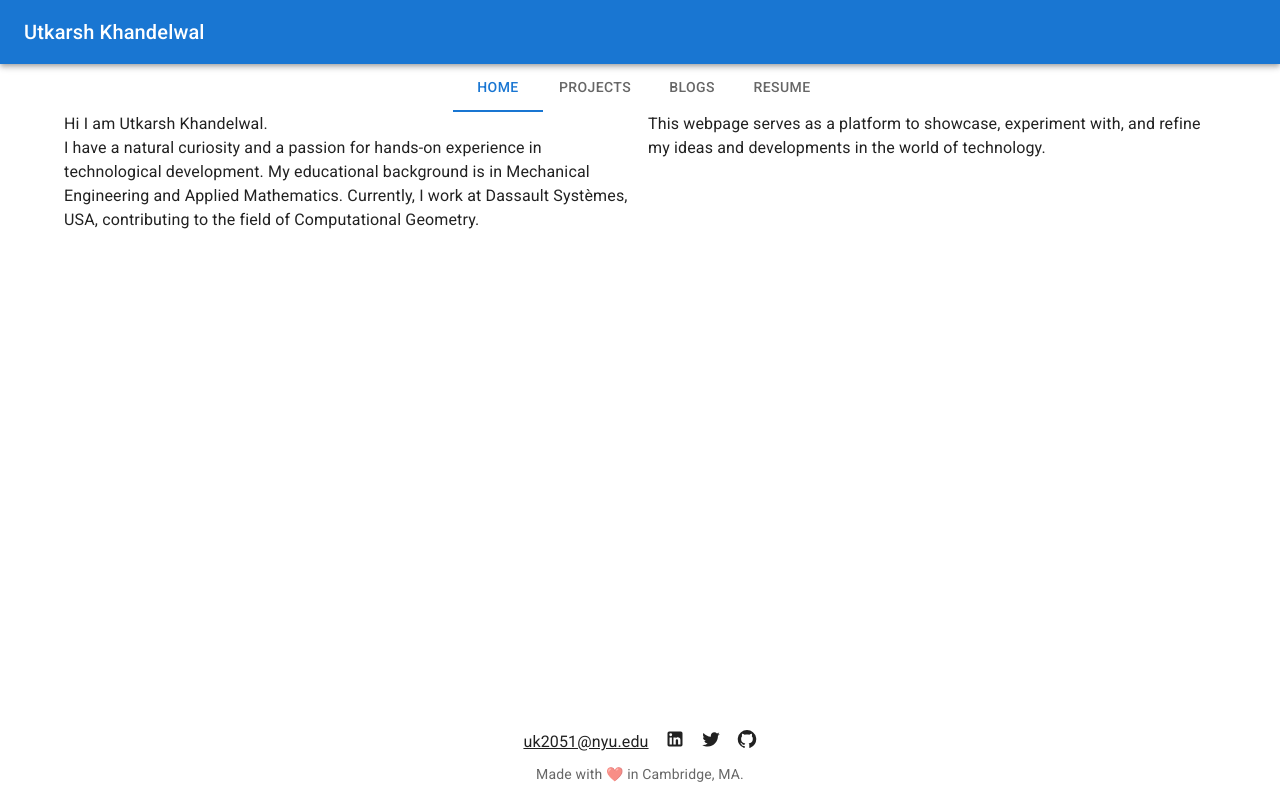
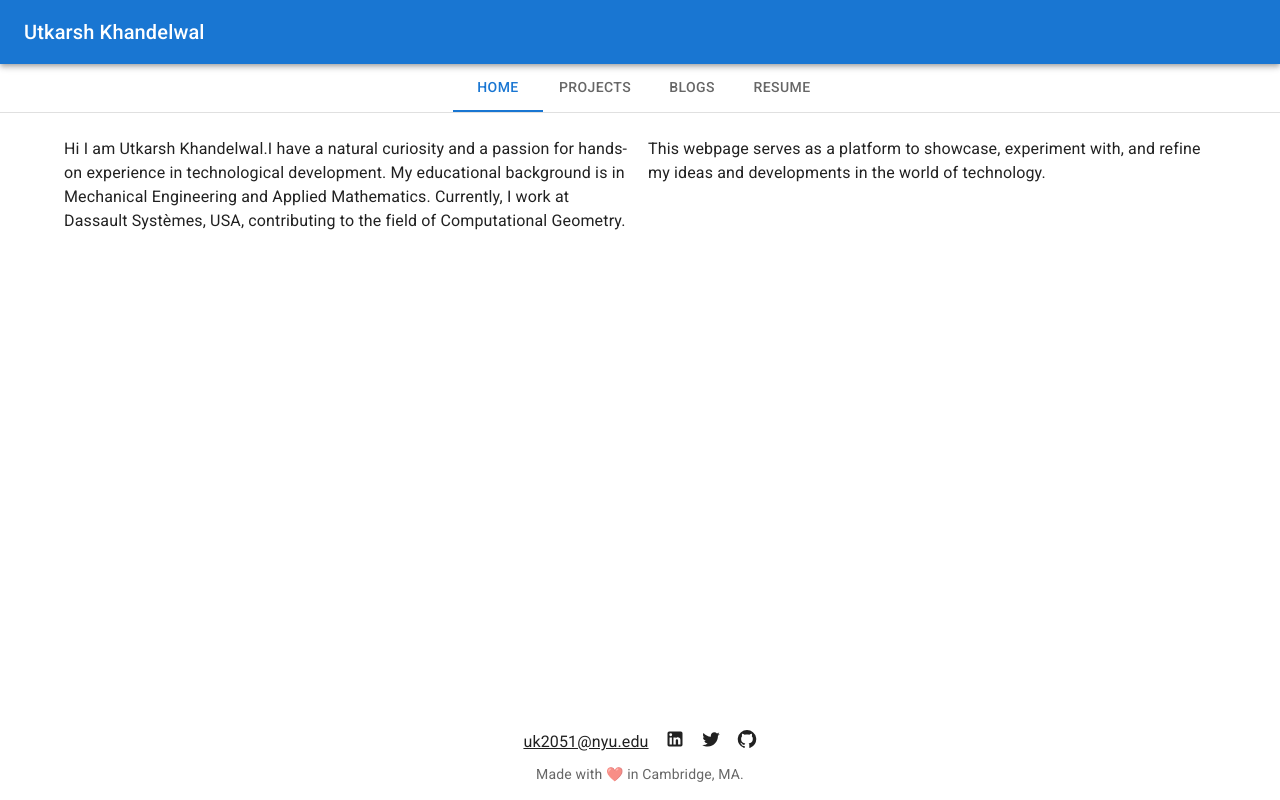
Before and after one commit to khandu-utkarsh/khandu-utkarsh.github.io, a React (Create React App) app in the folder personal-website/: page / in a window 1280 px wide. Built offline with nearby package versions, Linux system fonts and the light colour scheme.

Commit message:
Modified some content and fixed some DOM warnings/error

```diff
--- a/personal-website/package.json
+++ b/personal-website/package.json
@@ -9,6 +9,7 @@
     "@fontsource/roboto": "^5.0.8",
     "@headlessui/react": "^1.7.17",
     "@mui/icons-material": "^5.14.13",
+    "@mui/lab": "^5.0.0-alpha.149",
     "@mui/material": "^5.14.13",
     "@testing-library/jest-dom": "^5.17.0",
     "@testing-library/react": "^13.4.0",
--- a/personal-website/src/components/blogs/Blogs.js
+++ b/personal-website/src/components/blogs/Blogs.js
@@ -3,8 +3,8 @@ import React from "react"
 
 function Blogs() {
         return (
-            <Container maxWidth="lg">
-            <Typography>
+            <Container maxWidth="lg" component={"span"}>
+            <Typography component={"span"}>
             Developing a full-stack blogging framework and engine from scratch, with plans to make it open source and share it with others.
             </Typography>
         </Container>
--- a/personal-website/src/components/home/Home.js
+++ b/personal-website/src/components/home/Home.js
@@ -3,24 +3,23 @@ import { Grid, TextField, Container, Typography } from "@mui/material";
 
 function Home() {
         return (
-        <Container maxWidth="lg">
-            <Grid container spacing={2}>
-                <Grid item xs={12} sm={6}>
-                <Typography align="left" component="h1">
+        <Container maxWidth="lg" component={"span"}>
+            <Grid container spacing={2} component={"span"}>
+                <Grid item xs={12} sm={6} component={"span"}>
+                <Typography component={'span'} align="left">
                     Hi I am Utkarsh Khandelwal.
                 </Typography>
-                <Typography align="left" paragraph={true}>
+                <Typography component={'span'} align="left">
                     I have a natural curiosity and a passion for hands-on experience in technological development.
                     My educational background is in Mechanical Engineering and Applied Mathematics.
                     Currently, I work at Dassault Systèmes, USA, contributing to the field of Computational Geometry.
                 </Typography>
 
                 </Grid>
-                <Grid item xs={12} sm={6}>
-                <Typography align="left" paragraph={true}>
+                <Grid item xs={12} sm={6} component={"span"}>
+                <Typography component={'span'} align="left">
                     This webpage serves as a platform to showcase, experiment with, and refine my ideas and developments in the world of technology.
                 </Typography>
-
                 </Grid>
       </Grid>
     </Container>
--- a/personal-website/src/components/projects/ProjectCard.js
+++ b/personal-website/src/components/projects/ProjectCard.js
@@ -9,18 +9,18 @@ export default function ProjectCard(props) {
     const {card_title, image_path, heading, content}  = props;
     // Use the props in your component
     return (
-        <Card sx={{ maxWidth: 345, border: '2px solid #e0e0e0' }}>
+        <Card sx={{ maxWidth: 345, border: '2px solid #e0e0e0' }} component={"span"}>
         <CardMedia
             component="img"
             sx={{ height: "250px", paddingTop: "2%" }}
             title={card_title}
             image={imageUrl}
         />
-      <CardContent>
-        <Typography gutterBottom variant="h5" component="div">
+      <CardContent component={"span"}>
+        <Typography gutterBottom variant="h5" component={"span"}>
           {heading}
         </Typography>
-        <Typography variant="body2" color="text.secondary">
+        <Typography variant="body2" color="text.secondary" component={"span"}>
           {content}
         </Typography>
       </CardContent>
--- a/personal-website/src/components/projects/Projects.js
+++ b/personal-website/src/components/projects/Projects.js
@@ -33,11 +33,11 @@ const projects = [
 
 export default function ProjectGrid() {
   return (
-    <Container maxWidth="lg">
-      <Grid container spacing={2}>
+    <Container maxWidth="lg" component={"span"}>
+      <Grid container spacing={2} component={"span"}>
         {projects.map((project, index) => (
 
-            <Grid item xs={12} sm={6} key={index} sx={{ display: 'flex', justifyContent: 'center', alignItems: 'center' }}>
+            <Grid item xs={12} sm={6} key={index} sx={{ display: 'flex', justifyContent: 'center', alignItems: 'center' }} component={"span"}>
                 <ProjectCard
                 title={project.title}
                 image={project.image}
--- a/personal-website/src/components/resume/Resume.js
+++ b/personal-website/src/components/resume/Resume.js
@@ -2,8 +2,8 @@ import React from "react"
 import { Container, Typography } from "@mui/material";
 function Resume() {
         return (
-            <Container maxWidth="lg">
-            <Typography>
+            <Container maxWidth="lg" component={"span"}>
+            <Typography component={"span"}>
                 Have to embed Latex into or something and render it
             </Typography>
         </Container>
--- a/personal-website/src/components/tabs/Tabs.js
+++ b/personal-website/src/components/tabs/Tabs.js
@@ -1,4 +1,5 @@
 import React from "react"
+import PropTypes from 'prop-types';
 
 import Home from "../home/Home";
 import Blogs from "../blogs/Blogs";
@@ -6,12 +7,44 @@ import Projects from "../projects/Projects";
 import Resume from "../resume/Resume";
 
 
-import Box from '@mui/material/Box';
-import Tabs from '@mui/material/Tabs';
-import Tab from '@mui/material/Tab';
+import { Box, Tabs, Tab, Typography } from "@mui/material";
+
+function CustomTabPanel(props) {
+  const { children, value, index, ...other } = props;
+
+  return (
+    <span
+      role="tabpanel"
+      hidden={value !== index}
+      id={`simple-tabpanel-${index}`}
+      aria-labelledby={`simple-tab-${index}`}
+      {...other}
+    >
+      {value === index && (
+        <Box sx={{ p: 3 }}>
+          <Typography>{children}</Typography>
+        </Box>
+      )}
+</span>
+  );
+}
+
+CustomTabPanel.propTypes = {
+  children: PropTypes.node,
+  index: PropTypes.number.isRequired,
+  value: PropTypes.number.isRequired,
+};
+
+function a11yProps(index) {
+  return {
+    id: `simple-tab-${index}`,
+    'aria-controls': `simple-tabpanel-${index}`,
+  };
+}
+
 
 export default function NavTabs() {
-  const [tabIndex, setTabIndex] = React.useState(0);
+  const [value, setTabIndex] = React.useState(0);
 
   //Can't remove this event prop, otherwise navigation not possible
   const handleChange = (event, newTabIndex) => {
@@ -21,17 +54,27 @@ export default function NavTabs() {
   return (
     <div>
     <Box sx={{ width: '100%' }}>
-      <Tabs value={tabIndex} onChange={handleChange} aria-label="nav tabs example" centered={true}>
-        <Tab label="Home" />
-        <Tab label="Projects" />
-        <Tab label="Blogs" />
-        <Tab label="Resume" />
-      </Tabs>
+      <Box sx={{ borderBottom: 1, borderColor: 'divider' }}>
+        <Tabs value={value} onChange={handleChange} aria-label="basic tabs example" centered={true}>
+          <Tab label="Home" {...a11yProps(0)} />
+          <Tab label="Projects" {...a11yProps(1)} />
+          <Tab label="Blogs" {...a11yProps(2)} />
+          <Tab label="Resume" {...a11yProps(3)} />
+        </Tabs>
+      </Box>
+      <CustomTabPanel value={value} index={0}>
+        <Home />
+      </CustomTabPanel>
+      <CustomTabPanel value={value} index={1}>
+        <Projects />
+      </CustomTabPanel>
+      <CustomTabPanel value={value} index={2}>
+        <Blogs />
+      </CustomTabPanel>
+      <CustomTabPanel value={value} index={3}>
+        <Resume />
+      </CustomTabPanel>
     </Box>
-
-    {tabIndex === 1 ? <Projects /> :
-     tabIndex === 2 ? <Blogs /> :
-     tabIndex === 3 ? <Resume /> : <Home />}
 </div>
 
 
```
Also changed, not shown: 1 other file (tests, documents, lock files or other folders).
